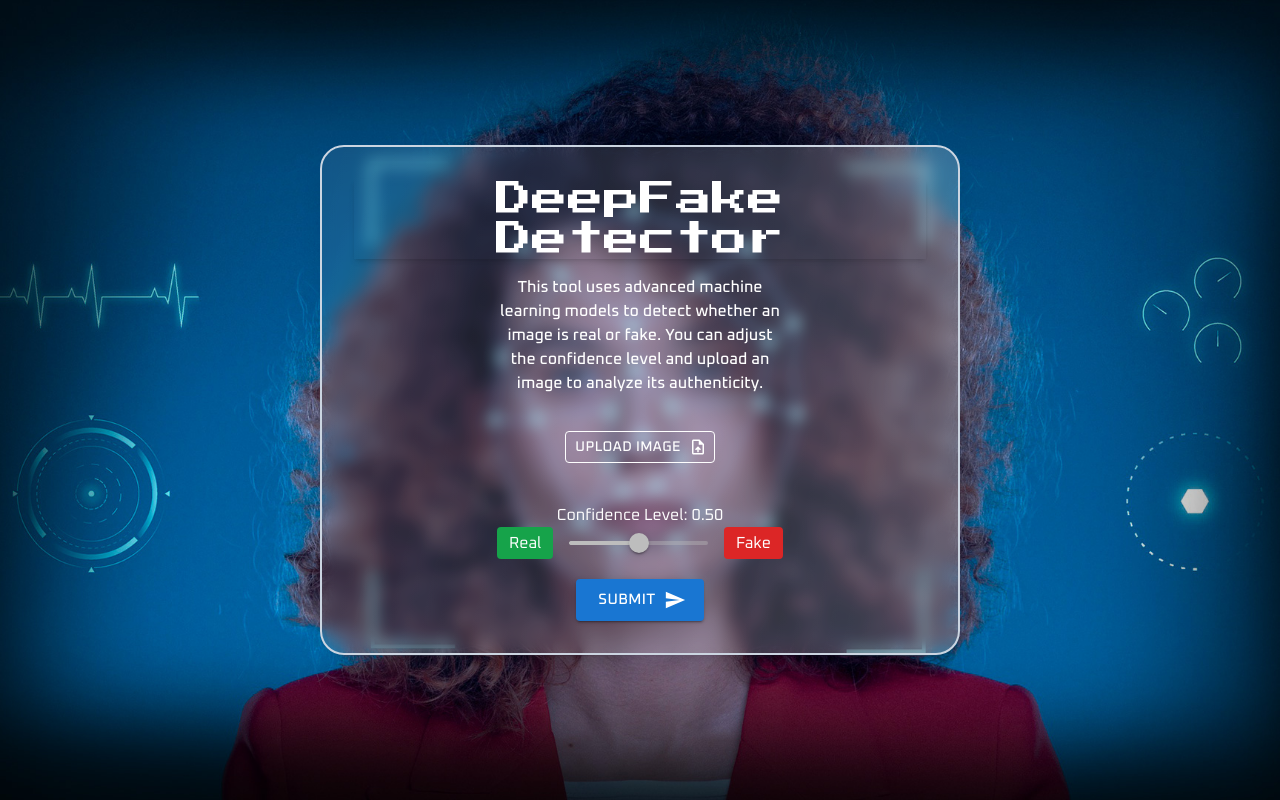
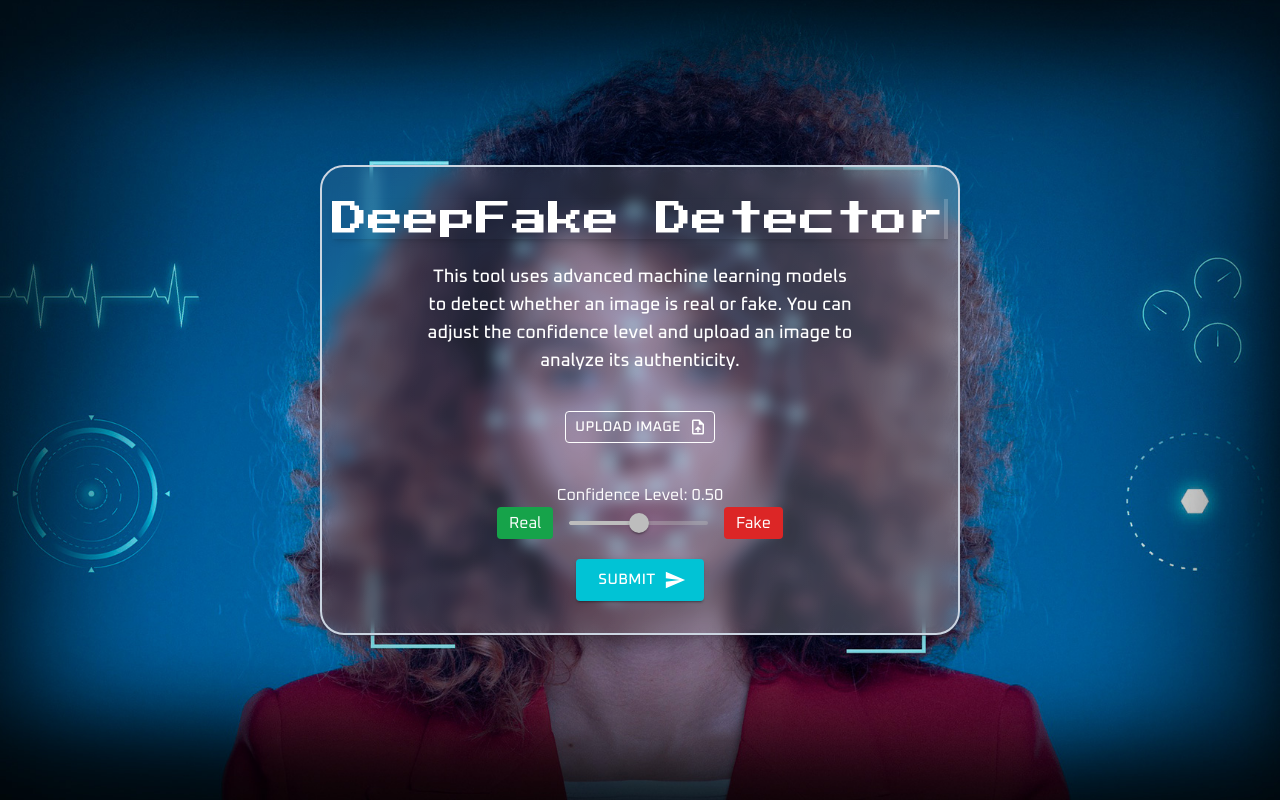
Before and after one commit to ahmedcurious/DeepFake_Detection_Web_Application, a React (Vite) app in the folder client/deepfake_detection_frontend/: page / in a window 1280 px wide. Built offline with nearby package versions, Linux system fonts and the light colour scheme.

Commit message:
Animations Successfully Configured

```diff
--- a/client/deepfake_detection_frontend/src/App.jsx
+++ b/client/deepfake_detection_frontend/src/App.jsx
@@ -2,8 +2,8 @@ import "./App.css";
 import { useState } from "react";
 import { useMutation } from "@tanstack/react-query";
 import { Button, Slider } from "@mui/material";
-import SendIcon from '@mui/icons-material/Send';
-import UploadFileIcon from '@mui/icons-material/UploadFile';
+import SendIcon from "@mui/icons-material/Send";
+import UploadFileIcon from "@mui/icons-material/UploadFile";
 
 function App() {
   const [selectedImage, setSelectedImage] = useState(null);
@@ -80,22 +80,61 @@ function App() {
         className="flex flex-col items-center justify-center
       bg-custom-gradient border-solid border-2 border-slate-300 box-border
       rounded-3xl shadow-xl backdrop-blur sm:mx-auto h-fit w-1/2 p-8"
+        style={{
+          opacity: 0, // Initial hidden state
+          animation: "fade-in 700ms ease-in-out forwards",
+          animationDelay: "1000ms",
+        }}
       >
-        <h1 className="text-4xl mb-4 font-press_start_2p text-center shadow-md animate-in fade-in animation-delay-1000">
-          DeepFake Detector
-        </h1>
-        <p className="text-center font-medium mb-4 font-oxanium text-wrap w-1/2 animate-fadeIn delay-100">
+        <div
+          className="w-fit"
+          style={{
+            opacity: 0, // Initial hidden state
+            animation: "fade-in 700ms ease-in-out forwards",
+            animationDelay: "1800ms",
+          }}
+        >
+          <h1
+            className="text-4xl mb-6 font-press_start_2p text-center shadow-md
+          animate-typing overflow-hidden whitespace-nowrap border-r-4 border-r-white"
+          style={{
+            animationDelay: "1800ms",
+          }}
+          >
+            DeepFake Detector
+          </h1>
+        </div>
+        <p
+          className="text-center text-lg font-medium mb-4 font-oxanium text-wrap w-3/4"
+          style={{
+            opacity: 0, // Initial hidden state
+            animation: "fade-in 700ms ease-in-out forwards",
+            animationDelay: "2600ms",
+          }}
+        >
           This tool uses advanced machine learning models to detect whether an
           image is real or fake. You can adjust the confidence level and upload
           an image to analyze its authenticity.
         </p>
-        <div className="flex flex-col items-center justify-center my-5 animate-fadeIn delay-200">
+        <div
+          className="flex flex-col items-center justify-center my-5"
+          style={{
+            opacity: 0, // Initial hidden state
+            animation: "fade-in 700ms ease-in-out forwards",
+            animationDelay: "3200ms",
+          }}
+        >
           <Button
             variant="outlined"
             component="label"
             className="font-oxanium"
             size="small"
-            sx={{ fontFamily: "Oxanium", color: "white", borderColor: "white", fontSize: "14px" }}
+            sx={{
+              fontFamily: "Oxanium",
+              color: "white",
+              borderColor: "white",
+              fontSize: "14px",
+            }}
             endIcon={<UploadFileIcon />}
           >
             Upload Image
@@ -107,19 +146,26 @@ function App() {
             />
           </Button>
           {selectedImage && (
-            <p className="text-sm font-oxanium">{selectedImage.name}</p>
+            <p className="text-sm font-oxanium mt-3">{selectedImage.name}</p>
           )}
           {imagePreview && (
             <div className="mt-2 flex justify-center">
               <img
                 src={imagePreview}
                 alt="Uploaded Preview"
-                className="max-w-full max-h-[300px] rounded-lg animate-fadeIn delay-300 shadow-lg"
+                className="max-w-full max-h-[300px] rounded-lg shadow-lg animate-in fade-in duration-700"
               />
             </div>
           )}
         </div>
-        <div className="my-5 w-full flex flex-col items-center justify-center animate-fadeIn delay-400">
+        <div
+          className="my-5 w-full flex flex-col items-center justify-center"
+          style={{
+            opacity: 0, // Initial hidden state
+            animation: "fade-in 700ms ease-in-out forwards",
+            animationDelay: "3800ms",
+          }}
+        >
           <p>Confidence Level: {confidence.toFixed(2)}</p>
           <div className="flex items-center justify-between w-1/2">
             <span className="px-3 py-1 bg-green-600 text-white rounded">
@@ -147,19 +193,26 @@ function App() {
           size="large"
           onClick={handleSubmit}
           disabled={mutation.isLoading}
-          className="font-oxanium animate-fadeIn delay-500"
-          sx={{ fontFamily: "Oxanium" }}
+          className="font-oxanium"
+          style={{
+            opacity: 0, // Initial hidden state
+            animation: "fade-in 700ms ease-in-out forwards",
+            animationDelay: "4600ms",
+          }}
+          sx={{ fontFamily: "Oxanium", backgroundColor: "#01c3d5" }}
           endIcon={<SendIcon />}
         >
           {mutation.isLoading ? "Analyzing..." : "Submit"}
         </Button>
         {result && (
-          <div className="mt-5 animate-fadeIn delay-600">
+          <div className="mt-5 animate-in fade-in duration-700">
             {result.error ? (
-              <p className="text-red-500">{result.error}</p>
+              <p className="text-white bg-red-600 rounded py-2 px-10">
+                {result.error}
+              </p>
             ) : (
               <p
-                className={`p-2 rounded text-white ${
+                className={`rounded text-white py-2 px-10 ${
                   result.predicted_label === "Fake"
                     ? "bg-red-600"
                     : "bg-green-600"
--- a/client/deepfake_detection_frontend/src/index.css
+++ b/client/deepfake_detection_frontend/src/index.css
@@ -18,3 +18,12 @@ body{
   margin: 0;
   padding: 0;
 }
+
+@keyframes fade-in {
+  from {
+    opacity: 0;
+  }
+  to {
+    opacity: 1;
+  }
+}
--- a/client/deepfake_detection_frontend/src/main.jsx
+++ b/client/deepfake_detection_frontend/src/main.jsx
@@ -1,16 +1,13 @@
-import { StrictMode } from 'react';
-import { createRoot } from 'react-dom/client';
-import { QueryClient, QueryClientProvider } from '@tanstack/react-query';
-import './index.css';
-import App from './App.jsx';
+import { createRoot } from "react-dom/client";
+import { QueryClient, QueryClientProvider } from "@tanstack/react-query";
+import "./index.css";
+import App from "./App.jsx";
 
 // Initialize QueryClient
 const queryClient = new QueryClient();
 
-createRoot(document.getElementById('root')).render(
-  <StrictMode>
-    <QueryClientProvider client={queryClient}>
-      <App />
-    </QueryClientProvider>
-  </StrictMode>
+createRoot(document.getElementById("root")).render(
+  <QueryClientProvider client={queryClient}>
+    <App />
+  </QueryClientProvider>
 );
--- a/client/deepfake_detection_frontend/tailwind.config.js
+++ b/client/deepfake_detection_frontend/tailwind.config.js
@@ -31,6 +31,28 @@ export default {
         "custom-gradient":
           "linear-gradient(103deg, rgba(255, 255, 255, 0.052) -9.46%, rgba(255, 255, 255, 0.26) 110.33%)",
       },
+      keyframes: {
+        typing: {
+          "0%": {
+            width: "0%",
+            visibility: "hidden",
+          },
+          "100%": {
+            width: "100%",
+          },
+        },
+        blink: {
+          "50%": {
+            borderColor: "transparent",
+          },
+          "100%": {
+            borderColor: "white",
+          },
+        },
+      },
+      animation: {
+        typing: "typing 3s steps(30) , blink .7s infinite",
+      },
     },
   },
   plugins: [tailwindcssAnimate],
```
